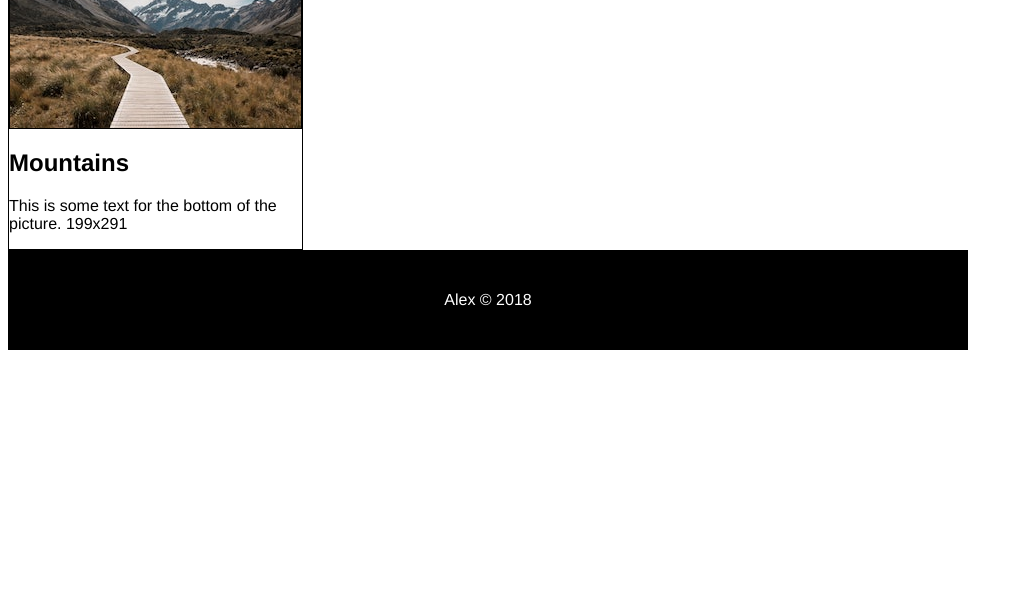
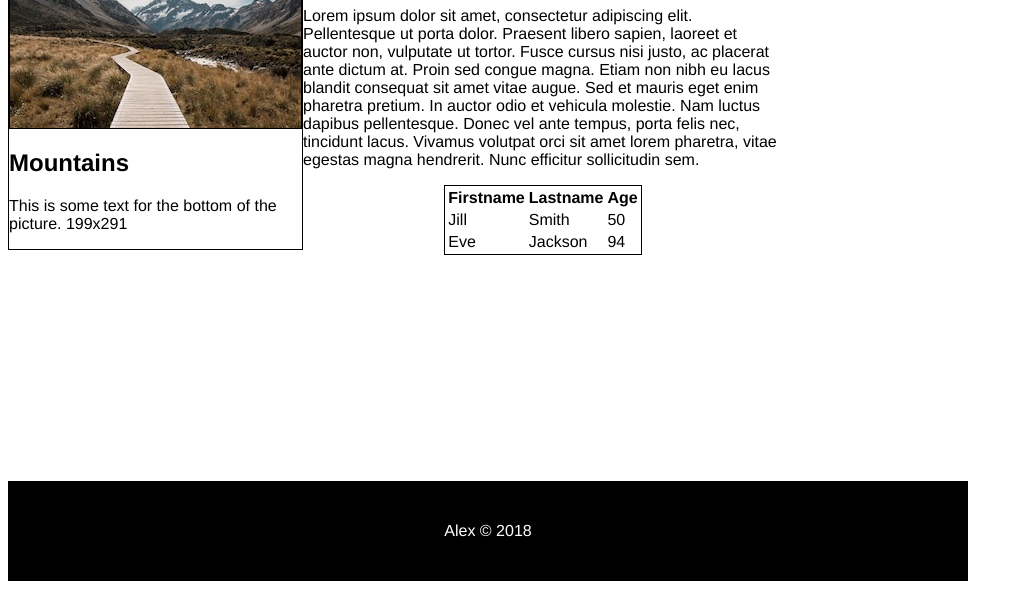
Before and after one commit to ThatOneHorse/MidtermWebsite, a plain HTML site: page docs/about.html in a window 1280 px wide. Shown: the part 243-832 px from the top of the page, without its empty margins (0-1023 px from the left). Before the commit the page ends 800 px from the top, so only its background shows below. Drawn offline with Linux system fonts and the light colour scheme.

Commit message:
throwing in the towel

```diff
--- a/docs/about.html
+++ b/docs/about.html
@@ -29,8 +29,31 @@
         <h2>Mountains</h2>
         <p>This is some text for the bottom of the<br> picture. 199x291</p>
     </div> <!--mountainBox-->
-    <div id="aboutContent">
-
+    <div id="aboutContent" class="floatLeft">
+        <h1 class="textLeft"> Heading 1 </h1>
+        <p class="textLeft"> Lorem ipsum dolor sit amet, consectetur adipiscing elit. Pellentesque ut porta dolor.
+            Praesent libero sapien, laoreet et auctor non, vulputate ut tortor. Fusce cursus nisi justo, ac placerat
+            ante dictum at. Proin sed congue magna. Etiam non nibh eu lacus blandit consequat sit amet vitae augue. Sed
+            et mauris eget enim pharetra pretium. In auctor odio et vehicula molestie. Nam luctus dapibus pellentesque.
+            Donec vel ante tempus, porta felis nec, tincidunt lacus. Vivamus volutpat orci sit amet lorem pharetra,
+            vitae egestas magna hendrerit. Nunc efficitur sollicitudin sem. </p>
+        <table class="thinBorder textLeft center">
+            <tr>
+                <th>Firstname</th>
+                <th>Lastname</th>
+                <th>Age</th>
+            </tr>
+            <tr>
+                <td>Jill</td>
+                <td>Smith</td>
+                <td>50</td>
+            </tr>
+            <tr>
+                <td>Eve</td>
+                <td>Jackson</td>
+                <td>94</td>
+            </tr>
+        </table>
     </div> <!--aboutContent-->
     <div id="footer" class="textCenter clearFix bgBlack colorWhite">
         <span>Alex &copy; 2018</span>
--- a/docs/css/styles.css
+++ b/docs/css/styles.css
@@ -18,6 +18,11 @@
     height: 554px;
     width: 480px;
     line-height: 554px;
+}
+#aboutContent{
+    height: 554px;
+    margin: auto;
+    width: 50%;
 }
 #footer{
     height: 100px;
@@ -43,6 +48,9 @@ a{
 }
 .textRight{
     text-align: right;
+}
+.textLeft{
+    text-align: left;
 }
 .textCenter{
     text-align: center;
@@ -70,3 +78,7 @@ a{
     margin-right: auto;
     display: block;
 }
+.center{
+    margin-right: auto;
+    margin-left: auto;
+}
```
